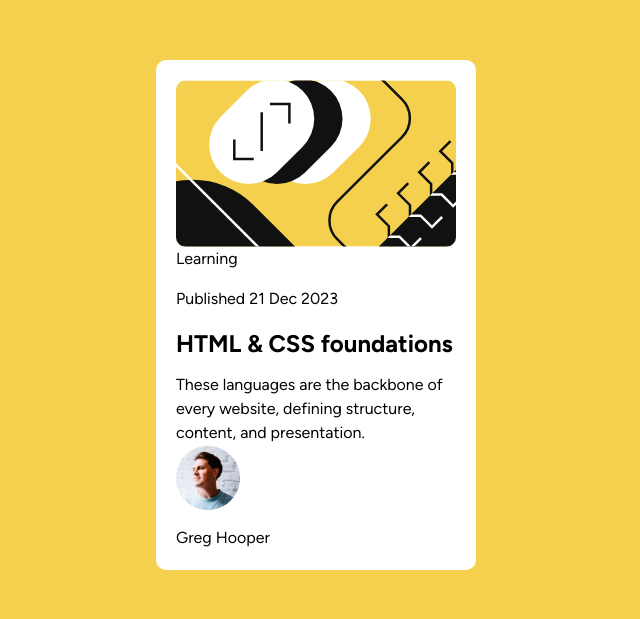
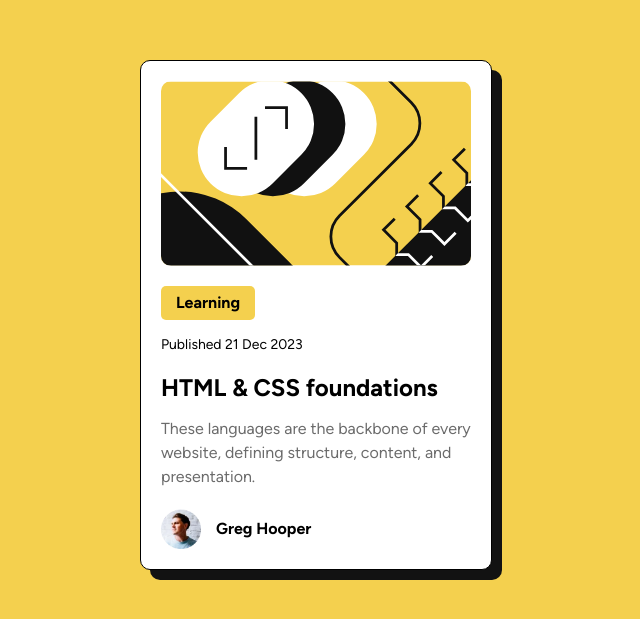
Before and after one commit to MatiasTs/Front-End-Mentor-Blog-Previw-Card, a plain HTML site: page index.html in a window 1280 px wide. Shown: the part 109-728 px from the top of the page, without its empty margins (324-964 px from the left). Drawn offline with Linux system fonts and the light colour scheme.

Commit message:
Card design

```diff
--- a/style.css
+++ b/style.css
@@ -23,6 +23,8 @@
     font-weight: 400;
 }
 
+
+/* Variables */
 :root{
     --Yellow: hsl(47, 88%, 63%);
 
@@ -34,6 +36,8 @@
 }
 
 
+
+/* Estilos generales */
 body{
     background-color: var(--Yellow);
     font-size: 1rem;
@@ -41,6 +45,8 @@ body{
     font-family: 'Figtree';
 }
 
+
+/* Contenedor principal */
 .blog-container{
     display: flex;
     justify-content: center;
@@ -49,18 +55,58 @@ body{
 }
 
 
+/* Tarjeta Blog*/
 .blog-card{
     background-color: var(--White);
     padding: 20px;
     border-radius: 10px;
-    max-width: 20rem;
-
+    max-width: 22rem;
+    border: 1px solid black;
+    box-shadow: 10px 10px var(--Gray-950);
 }
 
 
+/* Elementos de la tarjeta */
 .blog-card_image{
     border-radius: 10px;
     height: auto;
     max-width: 100%;
 
 }
+
+.blog-card_category{
+    font-weight: 700;
+    padding: 5px 15px;
+    background-color: var(--Yellow);
+    margin-top: 20px;
+    display: inline-block;
+    border-radius: 5px;
+    color: black;
+}
+
+.blog-card_date{
+    font-size: 0.875rem;
+}
+
+.blog-card__description{
+    color: var(--Gray-500);
+}
+
+.blog-card__author{
+    margin-top: 20px;
+    display: flex;
+    justify-content: left;
+    align-items: center;
+    gap: 15px;
+}
+
+.blog-card__author-image{
+
+    height: 40px;
+    width: 40px;
+}
+
+.blog-card__author-name{
+    font-weight: 700;
+    margin-top: 0;
+}
```
